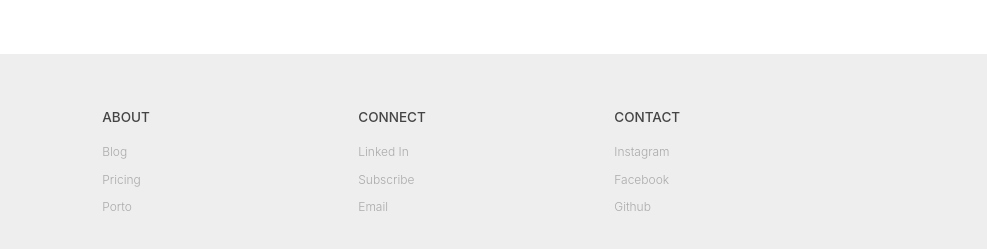
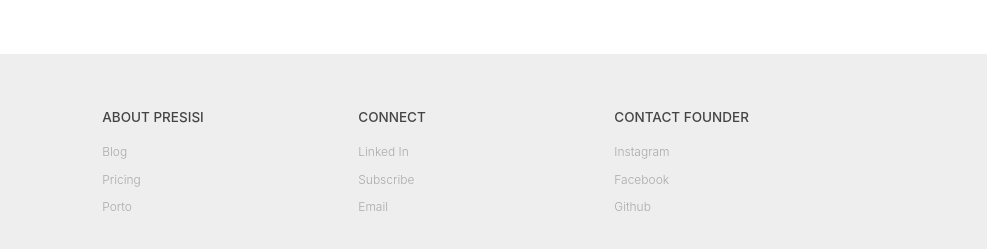
Before and after one commit to presisiofficial/presisiofficial.github.io, a website with bundled scripts: page blog.html in a window 1280 px wide. Shown: the part 4474-4723 px from the top of the page, 293-1280 px from the left. Built offline with nearby package versions, Linux system fonts and the light colour scheme.

Commit message:
revisi footer

```diff
--- a/blog.html
+++ b/blog.html
@@ -173,7 +173,7 @@
             <p>Authentic website designer.</p>
           </div>
           <div class="col s6 m3">
-            <h5>About</h5>
+            <h5>About PRESISI</h5>
             <ul>
               <li><a href="blog.html">Blog</a></li>
               <li><a href="index.html">Pricing</a></li>
@@ -189,7 +189,7 @@
             </ul>
           </div>
           <div class="col s6 m3">
-            <h5>Contact</h5>
+            <h5>Contact FOUNDER</h5>
             <ul>
               <li><a href="#!">Instagram</a></li>
               <li><a href="https://www.facebook.com/ian.gibranata">Facebook</a></li>
```
Also changed, not shown: index.html (+2 -2 lines), porto.html (+2 -2 lines), team.html (+2 -2 lines).
